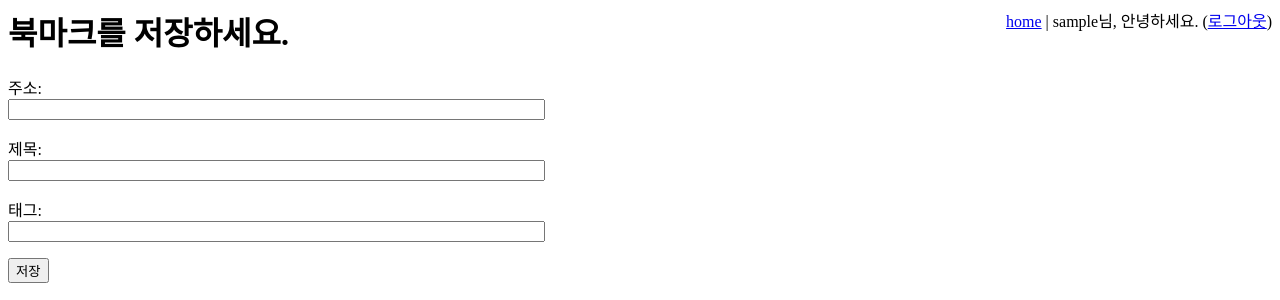
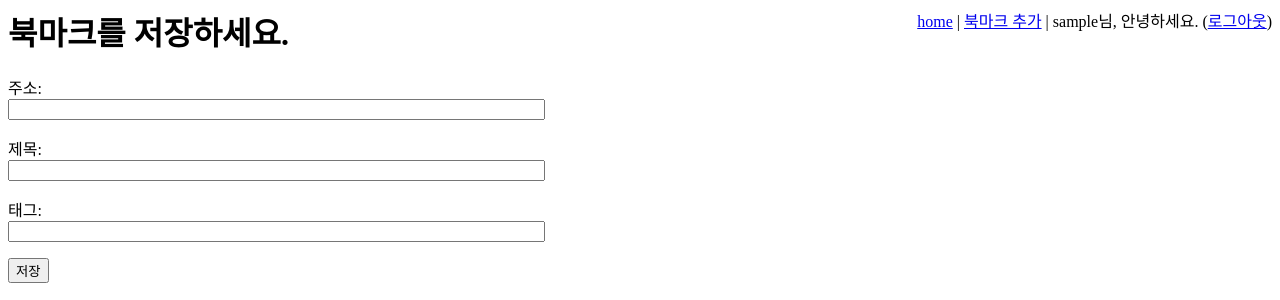
Before and after one commit to yoophi/django_bookmarks, a Django app: page /save/ in a window 1280 px wide. Shown: the top 300 px of the page. Run offline with Django 3.2, Linux system fonts and the light colour scheme; the visitor is signed in with stand-in values (Sample User, id 1).

Commit message:
bookmark save page에 로그인한 사용자만 접근할 수 있도록 변경. 오타 수정

```diff
--- a/bookmarks/views.py
+++ b/bookmarks/views.py
@@ -1,5 +1,6 @@
 # -*- coding: utf8 -*-
 from django.contrib.auth import logout
+from django.contrib.auth.decorators import login_required
 from django.contrib.auth.models import User
 from django.http import Http404, HttpResponseRedirect
 from django.shortcuts import render_to_response
@@ -53,6 +54,7 @@ def register_page(request):
     return render_to_response('registration/register.html', variables)
 
 
+@login_required(login_url='/login/')
 def bookmark_save_page(request):
     if request.method == 'POST':
         form = BookmarkSaveForm(request.POST)
@@ -62,7 +64,7 @@ def bookmark_save_page(request):
                 url=form.cleaned_data['url']
             )
 
-            # 북마크가 있으면 가져오고 으ㅓ으면 새로 저장합니다.
+            # 북마크가 있으면 가져오고 없으면 새로 저장합니다.
             bookmark, created = Bookmark.objects.get_or_create(
                 user=request.user,
                 link=link
--- a/django_bookmarks/templates/base.html
+++ b/django_bookmarks/templates/base.html
@@ -7,6 +7,7 @@
 <div id="nav">
     <a href="/">home</a> |
     {% if user.is_authenticated %}
+        <a href="/save/">북마크 추가</a> |
         {{ user.username }}님, 안녕하세요.
         (<a href="/logout">로그아웃</a>)
     {% else %}
```
